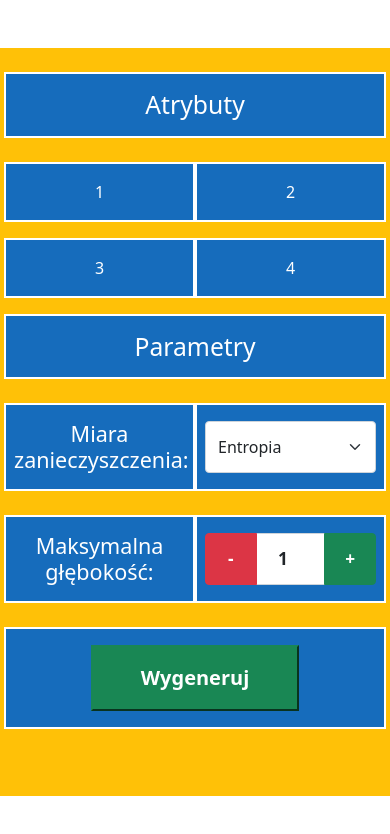
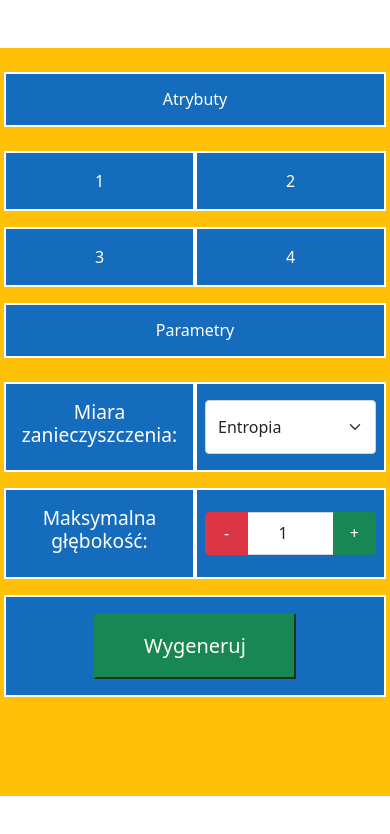
Before and after one commit to PatrykC01/DecisionTree, a website: page index.html in a window 390 px wide. Drawn offline with nearby package versions, Linux system fonts and the light colour scheme.

Commit message:
Add some media queries and fix font-size

```diff
--- a/index.html
+++ b/index.html
@@ -22,18 +22,23 @@
         <div class="col-6 col-md-2">3</div>
         <div class="col-6 col-md-2">4</div>
         <div class="col-sm-12 h2">Parametry</div>
-        <div class="col-6 h4">Miara zanieczyszczenia:</div>
-        <div class="col-6 h4 d-flex">
-          <select class="form-select" aria-label="Wybierz miare zanieczyszczenia">
+        <div class="col-6">
+          <h4>Miara zanieczyszczenia:</h4>
+        </div>
+        <div class="col-6 d-flex">
+          <select
+            class="form-select"
+            aria-label="Wybierz miare zanieczyszczenia"
+          >
             <option value="1" selected>Entropia</option>
             <option value="2">Wskaźnik Giniego</option>
             <option value="3">Błąd klasyfikacji</option>
           </select>
         </div>
-        <div class="col-6 h4 d-flex justify-content-center align-items-center">
-          Maksymalna głębokość:
+        <div class="col-6 d-flex justify-content-center align-items-center">
+          <h4>Maksymalna głębokość:</h4>
         </div>
-        <div class="col-6 h4">
+        <div class="col-6 d-flex justify-content-center align-items-center"">
           <div class="input-group">
             <button
               class="btn btn-danger"
--- a/style.css
+++ b/style.css
@@ -1,3 +1,42 @@
+*{
+  margin: 0;
+  padding: 0;
+  box-sizing: border-box;
+  font-size: 16px !important;
+}
+
+body {
+  display: flex;
+  justify-content: center;
+  min-height: 100vh;
+}
+
+@media screen and (min-width: 576px) {
+  * {
+    font-size: 18px !important;
+  }
+}
+@media screen and (min-width: 768px) {
+  * {
+
+  }
+}
+@media screen and (min-width: 992px) {
+  * {
+
+  }
+}
+@media screen and (min-width: 1200px) {
+  * {
+
+  }
+}
+@media screen and (min-width: 1400px) {
+  * {
+
+  }
+}
+
 [class*="col"] {
   padding: 1rem;
   background-color: rgb(22, 108, 188);
@@ -6,26 +45,13 @@
   text-align: center;
 }
 
-body {
-  display: flex;
-  justify-content: center;
-  margin: 0;
-  padding: 0;
-  box-sizing: border-box;
-  min-height: 100vh;
+
+.input-group button,
+.input-group input {
+  width: 2.7rem;
+  height: 2.7rem;
 }
 
-button {
-  font-weight: bold;
+h4 {
+  font-size: 1.2rem !important;
 }
-
-.form-select option:selected {
-    background-color: salmon;
-  }
-
-.input-group button, .input-group input{
-    width: 3em;
-    height: 3em;
-    font-size: .8em;
-    font-weight: bold;
-}
```
